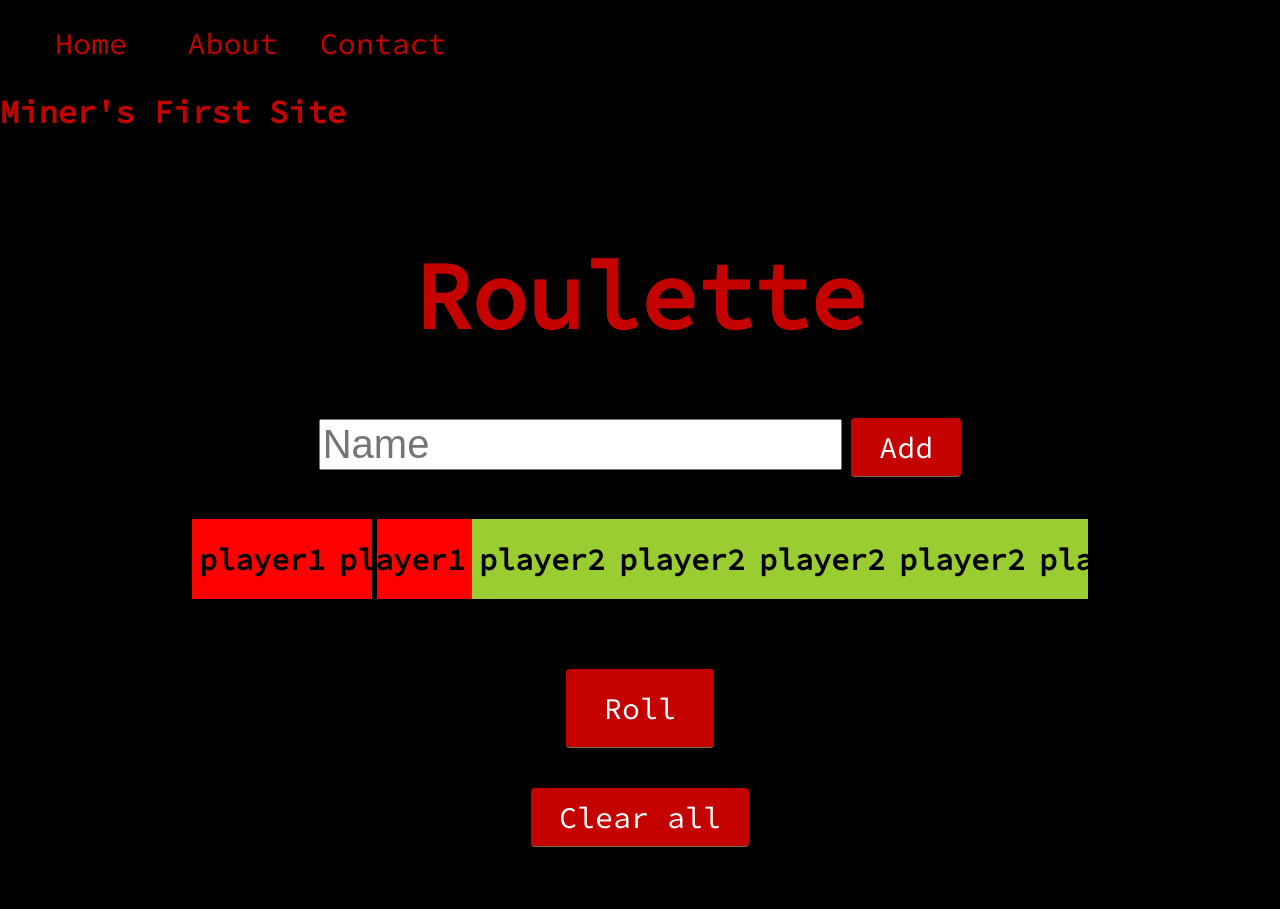
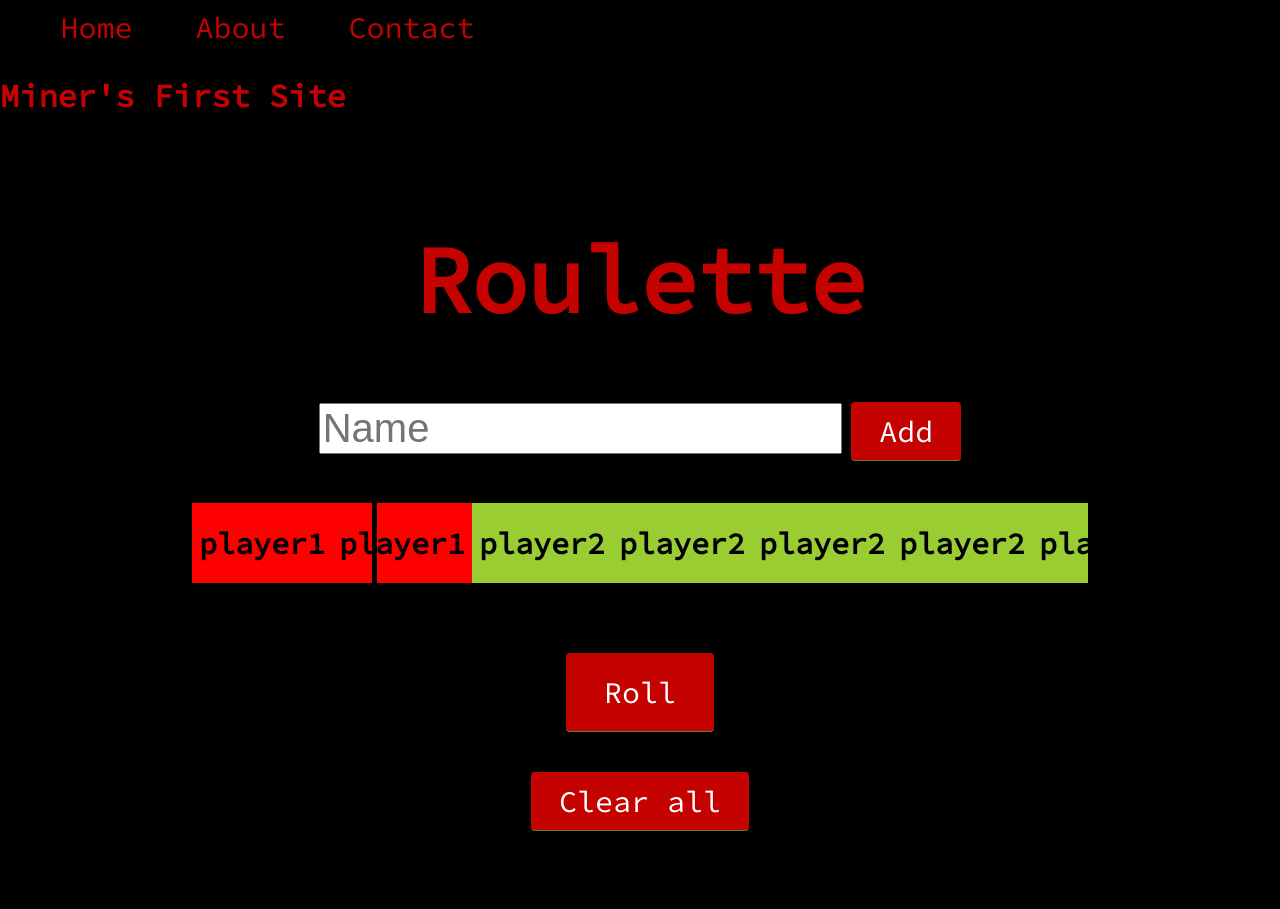
Before and after one commit to MinerBryan/mineshaft, a Jekyll site: the page built from _posts/2020-11-12-roulette.md, in a window 1280 px wide. Built offline with Jekyll 4.4.1, drawn with Linux system fonts in a browser that asks for light colours.

Commit message:
Update roulette.css

```diff
--- a/css/roulette.css
+++ b/css/roulette.css
@@ -18,6 +18,24 @@
 a {
 	color: #c40300;
 	text-decoration: none;
+}
+
+nav {
+    text-align: right;
+    ul {
+        list-style: none;
+        margin-left: 0;
+        padding-left: 0;
+        margin-top: 0;
+        li {
+            display: inline-block;
+            margin-left: 0.5em;
+            &:before {
+                content: ' /';
+                color: $h-color;
+            }
+        }
+    }
 }
 
 #addTimer{
```
